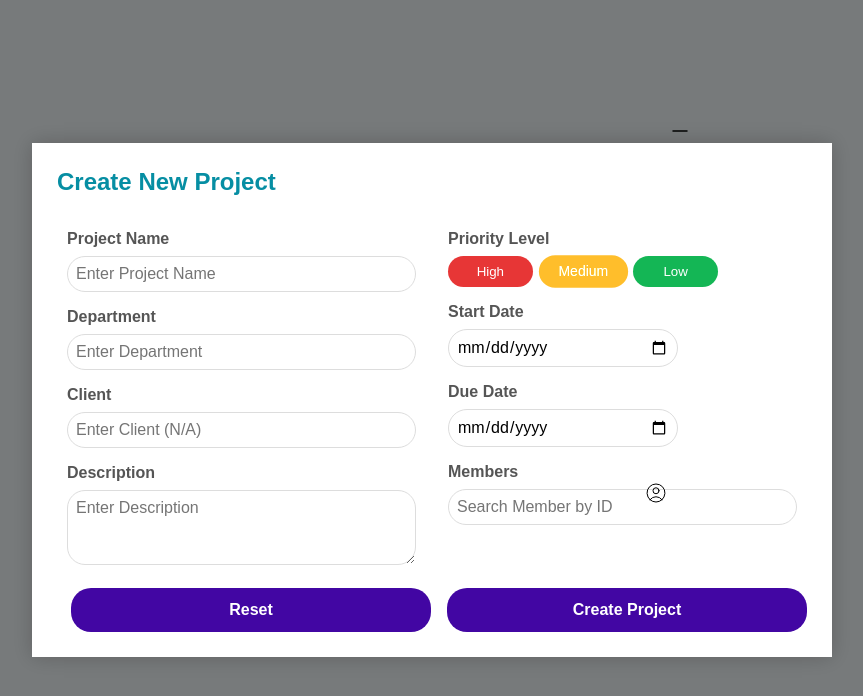
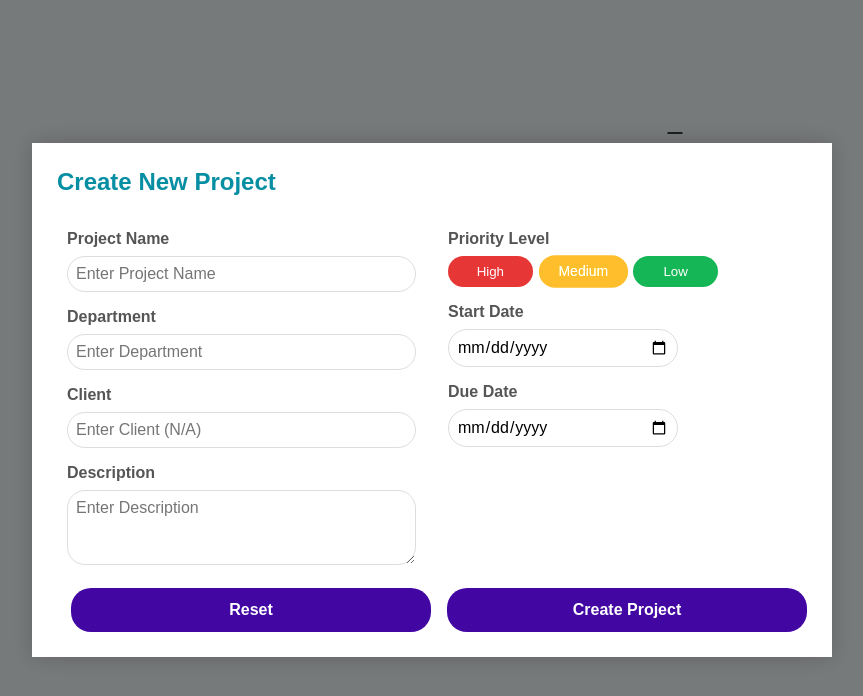
Before and after one commit to binubandara/virtuTask-app, a React (Vite) app in the folder frontend/: page /Project-form in a window 1280 px wide. Shown: the top 696 px of the page, without its empty margins (208-1071 px from the left). Built offline with nearby package versions, Linux system fonts and the light colour scheme.

Commit message:
updated the due date notifier

```diff
--- a/frontend/src/components/Task-management/MyProjectsManager.css
+++ b/frontend/src/components/Task-management/MyProjectsManager.css
@@ -159,3 +159,11 @@ body {
 .project-icon:hover .project-svg-icon {
   opacity: 0.8; /* Adds a hover effect */
 }
+.due-button {
+  border-radius: 20px;
+  padding: 10px;
+  margin-top: 10px;
+  color: white;
+  font-weight: bold;
+  border: none;
+}
--- a/frontend/src/components/Task-management/MyProjectsManager.jsx
+++ b/frontend/src/components/Task-management/MyProjectsManager.jsx
@@ -10,29 +10,26 @@ function MyProjectsManager() {
 
   const getRandomColor = (() => {
     let lastUsedColors = new Set();
-
     return () => {
       let availableColors = colorPalette.filter(c => !lastUsedColors.has(c));
-
       if (availableColors.length === 0) {
-        lastUsedColors.clear(); // Reset when all colors are used
+        lastUsedColors.clear();
         availableColors = [...colorPalette];
       }
-
       const randomColor = availableColors[Math.floor(Math.random() * availableColors.length)];
       lastUsedColors.add(randomColor);
-
       return randomColor;
     };
   })();
-
 
   const createProject = (formData) => ({
     id: Date.now(),
     projectname: formData.projectname,
     department: formData.department,
     description: formData.description,
-    color: getRandomColor() // Assign color at creation
+    priority: formData.priority,  // Update to include priority
+    dueDate: formData.dueDate, // Update to include due date
+    color: getRandomColor()
   });
 
   const addProject = (formData) => {
@@ -44,15 +41,22 @@ function MyProjectsManager() {
   const truncateText = (text, maxLength) =>
     text.length > maxLength ? `${text.substring(0, maxLength)}...` : text;
 
+  // Helper function to calculate due date display
+  const getDueDateDisplay = (dueDate) => {
+    const today = new Date();
+    const due = new Date(dueDate);
+    const diffTime = due - today;
+    const diffDays = Math.ceil(diffTime / (1000 * 60 * 60 * 24));
+
+    if (diffDays < 0) return ''; // Past due date
+    if (diffDays <= 30) return ` ${Math.ceil(diffDays / 7)} weeks`;
+
+    return ` ${due.toLocaleString('default', { month: 'long' })}`;
+  };
+
   return (
     <>
-
-
-      <div
-        className={`project-manager-container ${showForm ? 'blur-background' : ''}`}
-        data-gp-c-s-check-loaded="true"
-        data-gp-test-installed="1.4.1224"
-      >
+      <div className={`project-manager-container ${showForm ? 'blur-background' : ''}`}>
         <h1 className="title">Project Management</h1>
         <div className="line"></div>
 
@@ -79,8 +83,6 @@ function MyProjectsManager() {
           </div>
         </div>
 
-
-
         <div className="project-tiles">
           {projects.map((project) => (
             <div className="project-tile" key={project.id}>
@@ -91,8 +93,8 @@ function MyProjectsManager() {
                     fill={project.color}
                     viewBox="0 0 24 24"
                     stroke="black"
-                  strokeWidth="0.2"  // Remove black stroke
-                  className="project-svg-icon"  // Add this class
+                    strokeWidth="0.2"
+                    className="project-svg-icon"
                   >
                     <path
                       strokeLinecap="round"
@@ -108,6 +110,23 @@ function MyProjectsManager() {
                 </div>
               </div>
               <p>{truncateText(project.description)}</p>
+
+              {/* Add a button for the due date display */}
+              {project.priority === 'high' && (
+                <button className="due-button" style={{ backgroundColor: 'red' }}>
+                  {getDueDateDisplay(project.dueDate)}
+                </button>
+              )}
+              {project.priority === 'medium' && (
+                <button className="due-button" style={{ backgroundColor: 'yellow' }}>
+                  {getDueDateDisplay(project.dueDate)}
+                </button>
+              )}
+              {project.priority === 'low' && (
+                <button className="due-button" style={{ backgroundColor: 'green' }}>
+                  {getDueDateDisplay(project.dueDate)}
+                </button>
+              )}
             </div>
           ))}
         </div>
@@ -124,7 +143,6 @@ function MyProjectsManager() {
         document.body
       )}
     </>
-
   );
 }
 
--- a/frontend/src/components/Task-management/ProjectForm.css
+++ b/frontend/src/components/Task-management/ProjectForm.css
@@ -139,8 +139,8 @@ input, textarea, .date-picker {
 
 .minus-icon {
   position: absolute;
-  right: 380px;
-  top: 119px;
+  right: 385.5px;
+  top: 121px;
   cursor: pointer;
   width: 24px; /* Adjust size */
   height: 24px;
@@ -155,8 +155,8 @@ input, textarea, .date-picker {
 
 .svg-member-icon {
   position: absolute;
-  right: 404.5px; /* Adjust alignment */
-  top: 492.8px; /* Center vertically */
+  right: 409.5px; /* Adjust alignment */
+  top: 493.5px; /* Center vertically */
   transform: translateY(-50%);
   width: 24px;
   height: 24px;
--- a/frontend/src/components/Task-management/ProjectForm.jsx
+++ b/frontend/src/components/Task-management/ProjectForm.jsx
@@ -2,15 +2,13 @@ import React, { useState } from 'react';
 import './ProjectForm.css';
 
 function ProjectForm({ closeForm, addProject }) {
-  // Add startDate and dueDate to your initial state:
   const [formData, setFormData] = useState({
     projectname: '',
     department: '',
     description: '',
     startDate: '',
-    dueDate: '',  // Was missing in initial state
+    dueDate: '',
     priority: 'medium'
-
   });
 
   const handleChange = (e) => {
@@ -30,8 +28,7 @@ function ProjectForm({ closeForm, addProject }) {
   return (
     <div className="form-modal" onClick={closeForm}>
       <div className="projects-container" onClick={(e) => e.stopPropagation()}>
-
-        <div div className="modal-header">
+        <div className="modal-header">
           <h1>Create New Project</h1>
           <div className="minus-icon" onClick={closeForm}>
             <svg
@@ -53,7 +50,6 @@ function ProjectForm({ closeForm, addProject }) {
         </div>
         <form onSubmit={handleSubmit}>
           <div className="form-row">
-            {/* Left Column */}
             <div className="left-form-column">
               <label htmlFor="projectname">Project Name</label>
               <input
@@ -89,7 +85,6 @@ function ProjectForm({ closeForm, addProject }) {
               />
             </div>
 
-            {/* Right Column */}
             <div className="right-form-column">
               <label>Priority Level</label>
               <div className="priority-buttons">
@@ -131,37 +126,9 @@ function ProjectForm({ closeForm, addProject }) {
                 className="date-picker"
                 onChange={handleChange}
               />
-
-            <label htmlFor="members">Members</label>
-            <div className="members-container">
-              <input
-                type="search"
-                name="members"
-                className="members-input"
-                placeholder="Search Member by ID"
-              />
-              <div className="svg-member-icon">
-                <svg
-                  xmlns="http://www.w3.org/2000/svg"
-                  fill="none"
-                  viewBox="0 0 24 24"
-                  strokeWidth="1"
-                  stroke="currentColor"
-                  className="size-6"
-                  width="24" height="24"
-                >
-                  <path
-                    strokeLinecap="round"
-                    strokeLinejoin="round"
-                    d="M17.982 18.725A7.488 7.488 0 0 0 12 15.75a7.488 7.488 0 0 0-5.982 2.975m11.963 0a9 9 0 1 0-11.963 0m11.963 0A8.966 8.966 0 0 1 12 21a8.966 8.966 0 0 1-5.982-2.275M15 9.75a3 3 0 1 1-6 0 3 3 0 0 1 6 0Z"
-                  />
-                </svg>
-              </div>
-            </div>
             </div>
           </div>
 
-          {/* Form Buttons */}
           <div className="form-buttons">
             <button type="button" onClick={closeForm} className="form-btn reset">
               Reset
```
Also changed, not shown: frontend/src/components/Login/Login.css (indentation only). Lines whose indentation alone changed are shown as unchanged.
